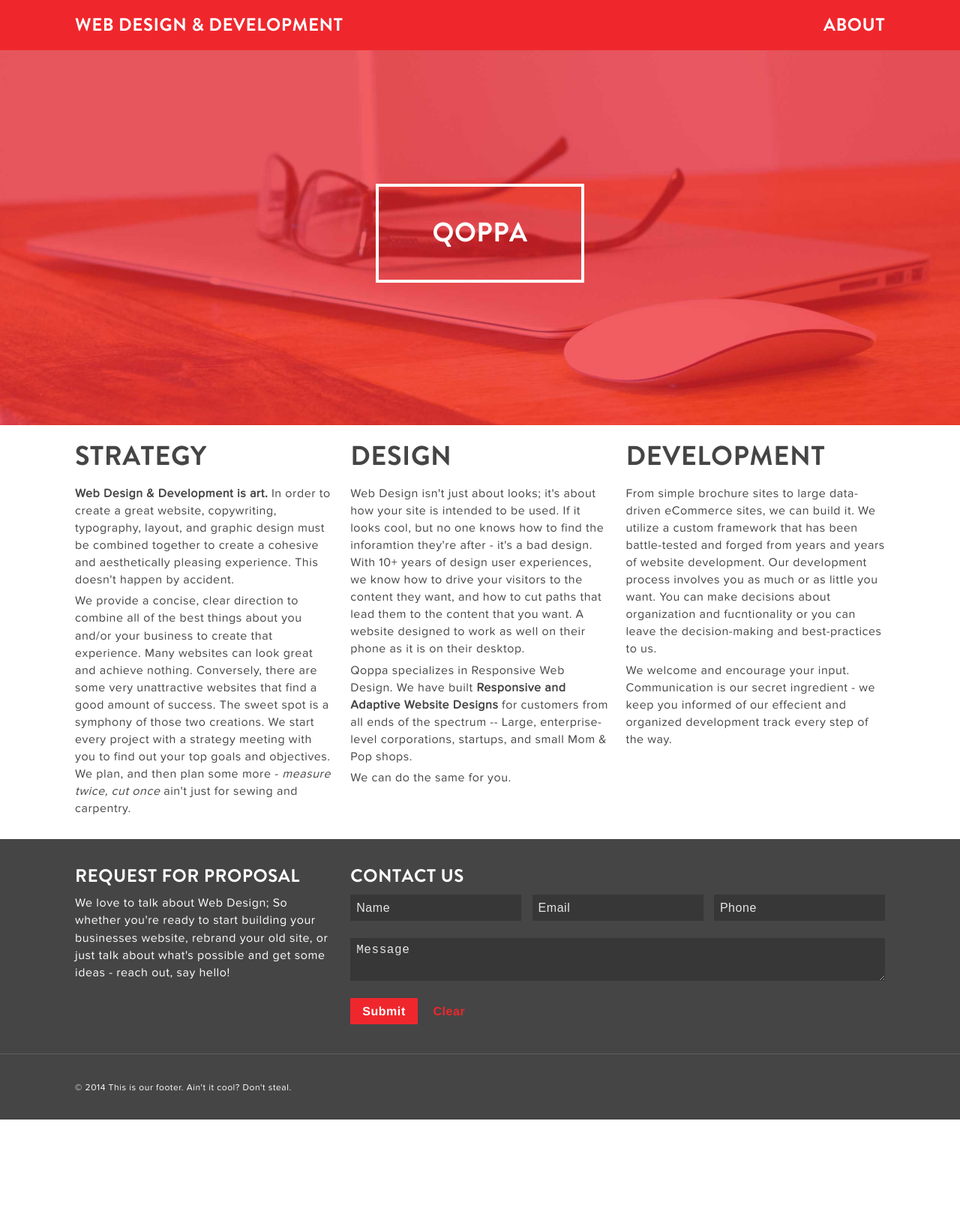
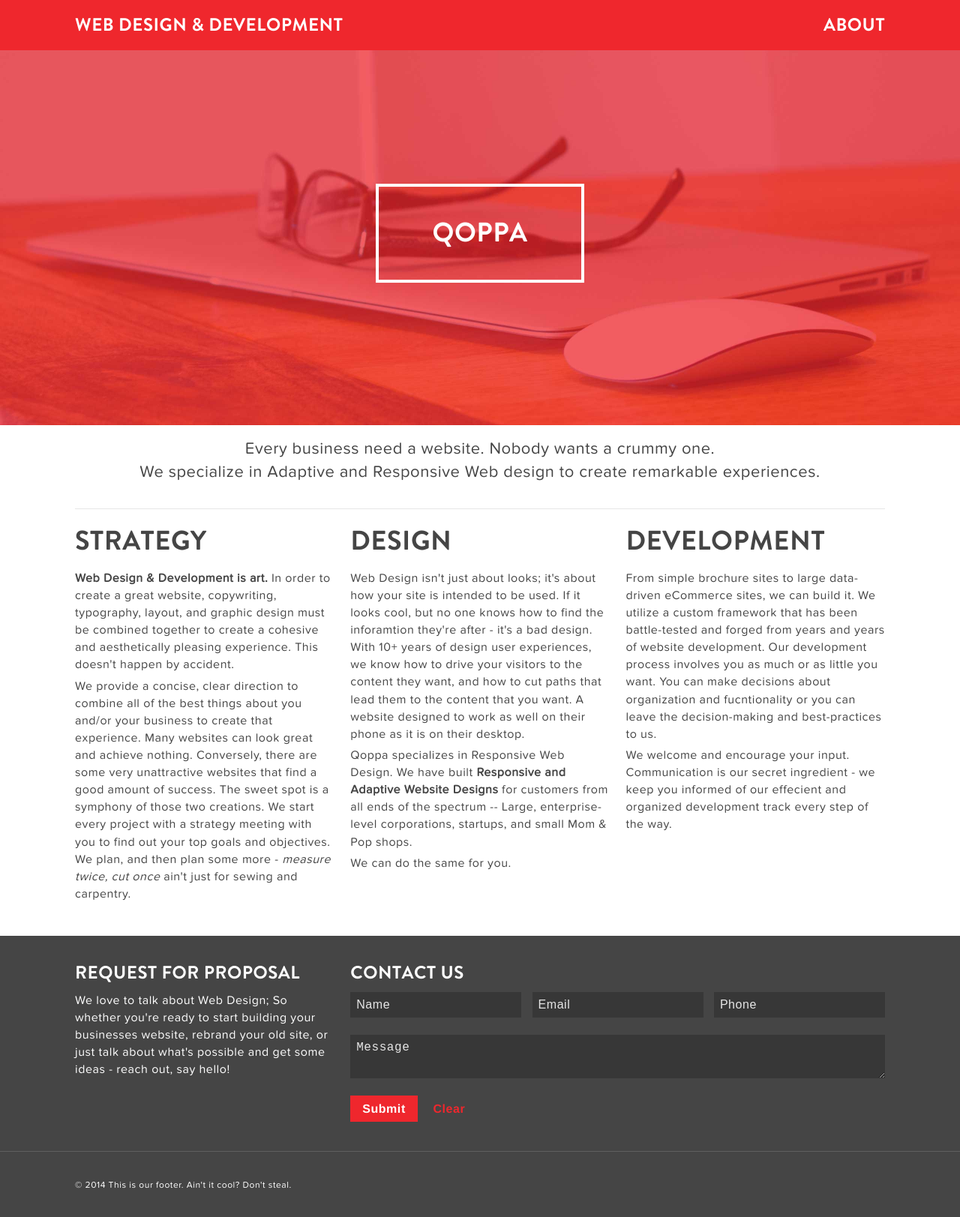
Before and after one commit to quattromani/qoppa, a Jekyll site: the page built from index.html, in a window 1280 px wide. Shown: the whole page at 75% size. Built offline with Jekyll 4.4.1, drawn with Linux system fonts in a browser that asks for light colours; nearby versions of some CDN libraries; before the commit the page ends 1493 px from its top, so only the background shows below that.

Commit message:
meta description and better lede text

```diff
--- a/_includes/footer.html
+++ b/_includes/footer.html
@@ -1,4 +1,5 @@
     <!-- Footer Component -->
+    {% if page.class != 'thank-you' %}
     <footer role="contentinfo">
       <div class="container">
         <div class="row">
@@ -12,10 +13,11 @@
           </div>
         </div>
       </div>
+    </footer>
+    {% endif %}
     <div class="sub-footer">
       <div class="container">
         <span class="small-body-text">&copy; <span id="year" class="getYear">year</span> {{ site.footer }}</span>
       </div>
     </div>
-    </footer>
     <!-- ./Footer Component -->
--- a/index.html
+++ b/index.html
@@ -3,6 +3,14 @@ layout: default
 title: Home
 class: home
 ---
+
+<section>
+  <article>
+    <p class="lede text-center">Every business need a website. Nobody wants a crummy one.<br>We specialize in Adaptive and Responsive Web design to create remarkable experiences.</p>
+  </article>
+</section>
+
+<hr>
 
 <section>
   <div class="third">
```
Also changed, not shown: css/main.css (+8 -7 lines), css/partials/footer.css (+5 -4 lines), css/scss/partials/footer.scss (+6 -5 lines), thank-you/index.html (+9 -0 lines), css/main.min.css, 2 other files. Lines whose indentation alone changed are shown as unchanged.
